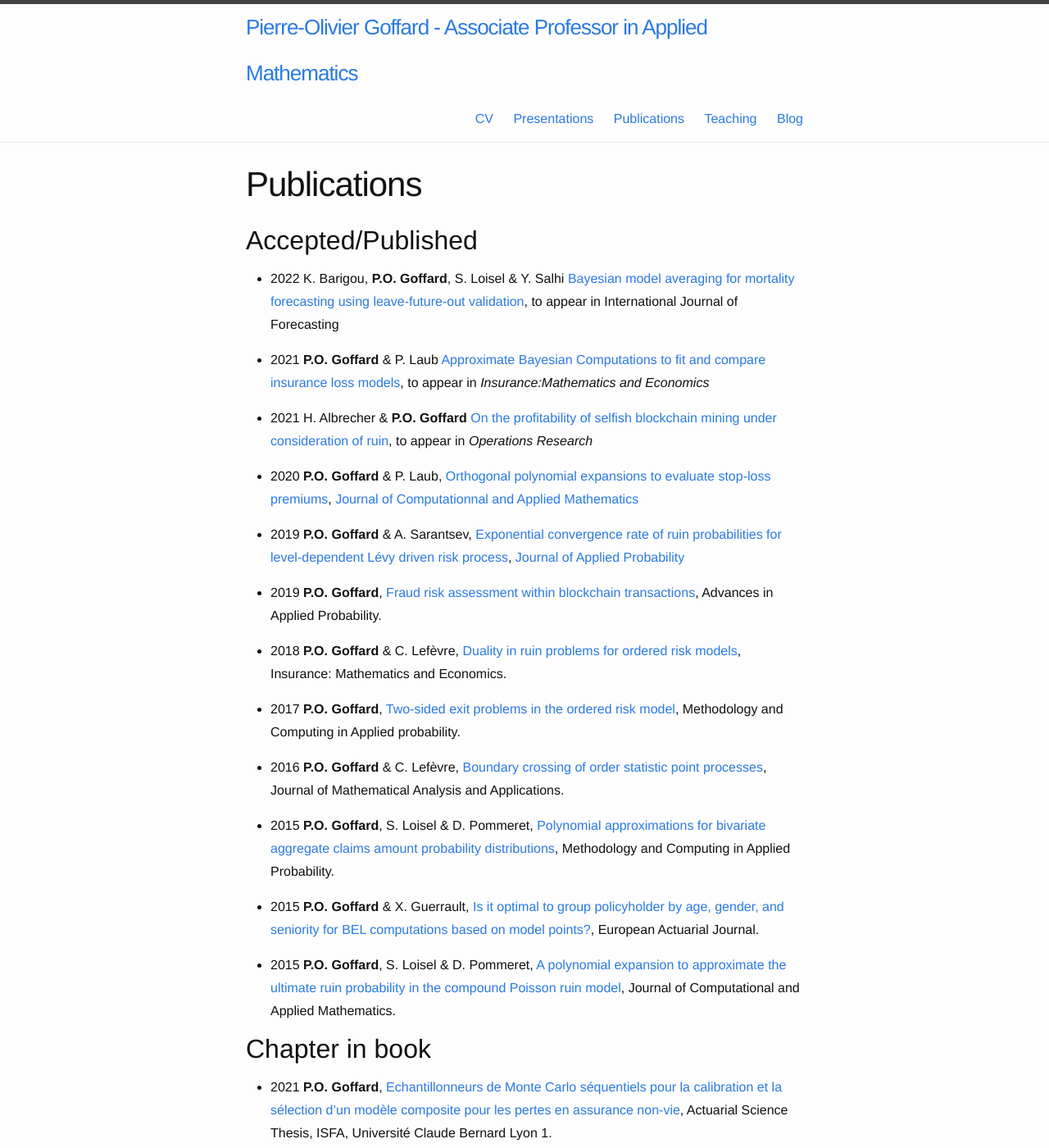
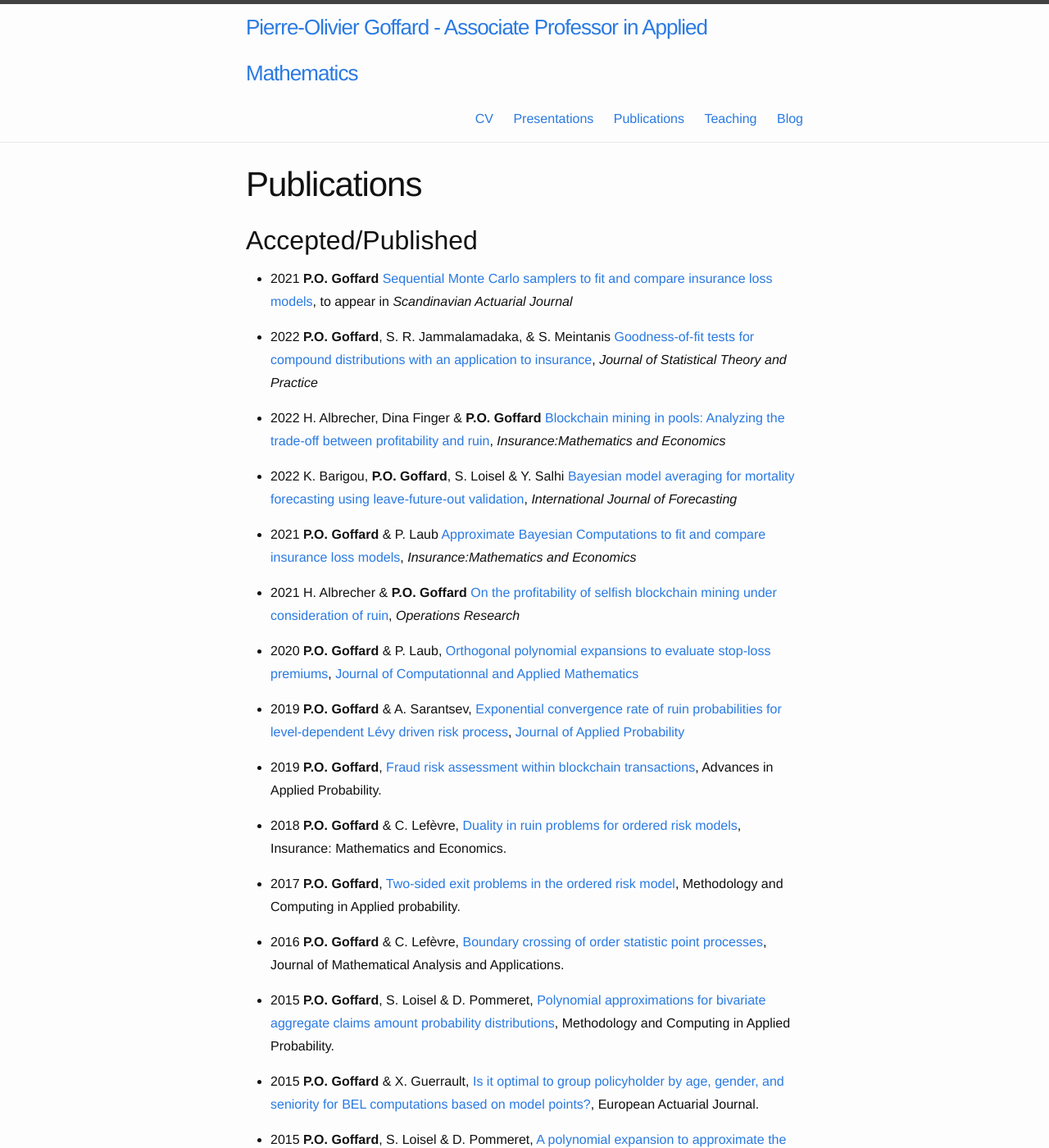
Before and after one commit to LaGauffre/LaGauffre.github.io, a Jekyll site: the page built from Publications.md, in a window 1280 px wide and 1400 px high. Shown: the whole window at 82% size. Built offline with Jekyll 4.4.1, drawn with Linux system fonts in a browser that asks for light colours; nearby versions of some CDN libraries; some web fonts are replaced; some of the changed text lies outside the part shown.

Commit message:
Update publication list

```diff
--- a/Publications.md
+++ b/Publications.md
@@ -6,12 +6,18 @@
 
 ## Accepted/Published
 
+* 2021 **P.O. Goffard** [Sequential Monte Carlo samplers to fit and compare insurance loss models](/Publications/smclomo_goffard_R2.pdf), to appear in *Scandinavian Actuarial Journal*
+
+* 2022 **P.O. Goffard**, S. R. Jammalamadaka, & S. Meintanis [Goodness-of-fit tests for compound distributions with an application to insurance](/Publications/GOF_Compound_Distribution_Goffard_Jammalamadaka_Meintanis.pdf), *Journal of Statistical Theory and Practice*
+
+* 2022 H. Albrecher, Dina Finger & **P.O. Goffard** [Blockchain mining in pools: Analyzing the trade-off between profitability and ruin](/Publications/blockchain_pool_rev2.pdf), *Insurance:Mathematics and Economics*
+
 * 2022 K. Barigou, **P.O. Goffard**, S. Loisel & Y. Salhi [Bayesian model averaging for mortality forecasting
-using leave-future-out validation](/Publications/BMAmortalityforecasting_18032021.pdf), to appear in International Journal of Forecasting
+using leave-future-out validation](/Publications/BMAmortalityforecasting_18032021.pdf), *International Journal of Forecasting*
 
-* 2021 **P.O. Goffard** & P. Laub [Approximate Bayesian Computations to fit and compare insurance loss models](/Publications/ABCFitLoMo_Goffard_Laub_V2.pdf), to appear in *Insurance:Mathematics and Economics*
+* 2021 **P.O. Goffard** & P. Laub [Approximate Bayesian Computations to fit and compare insurance loss models](/Publications/ABCFitLoMo_Goffard_Laub_V2.pdf), *Insurance:Mathematics and Economics*
 
-* 2021 H. Albrecher & **P.O. Goffard** [On the profitability of selfish blockchain mining under consideration of ruin](/Publications/Albrecher_Goffard_Selfish_MineR2.pdf), to appear in *Operations Research*
+* 2021 H. Albrecher & **P.O. Goffard** [On the profitability of selfish blockchain mining under consideration of ruin](/Publications/Albrecher_Goffard_Selfish_MineR2.pdf), *Operations Research*
 
 * 2020 **P.O. Goffard** & P. Laub, [Orthogonal polynomial expansions to evaluate stop-loss premiums](/Publications/Goffard_Laub_SLP.pdf), [Journal of Computationnal and Applied Mathematics](https://doi.org/10.1016/j.cam.2019.112648)
 
@@ -42,11 +48,7 @@
 
 ## Submitted/Under revision
 
-* 2021 H. Albrecher, Dina Finger & **P.O. Goffard** [Blockchain mining in pools: Analyzing the trade-off between profitability and ruin](/Publications/blockchain_pool_rev2.pdf), preprint
 
-* 2021 **P.O. Goffard** [Sequential Monte Carlo samplers to fit and compare insurance loss models](/Publications/smclomo_goffard_Revised.pdf), preprint
-
-* 2020 **P.O. Goffard**, S. R. Jammalamadaka, & S. Meintanis [Goodness-of-fit tests for compound distributions with an application to insurance](/Publications/GOF_Compound_Distribution_Goffard_Jammalamadaka_Meintanis.pdf), preprint
 
 ## Non peer-reviewed
 * 2016 **P.O. Goffard**, [Polynomial approximations suited for compound distribution: Applications to insurance](/Publications/GoffardPO_SCOR_Paper.pdf), SCOR paper.
```
Also changed, not shown: 2 other files.
